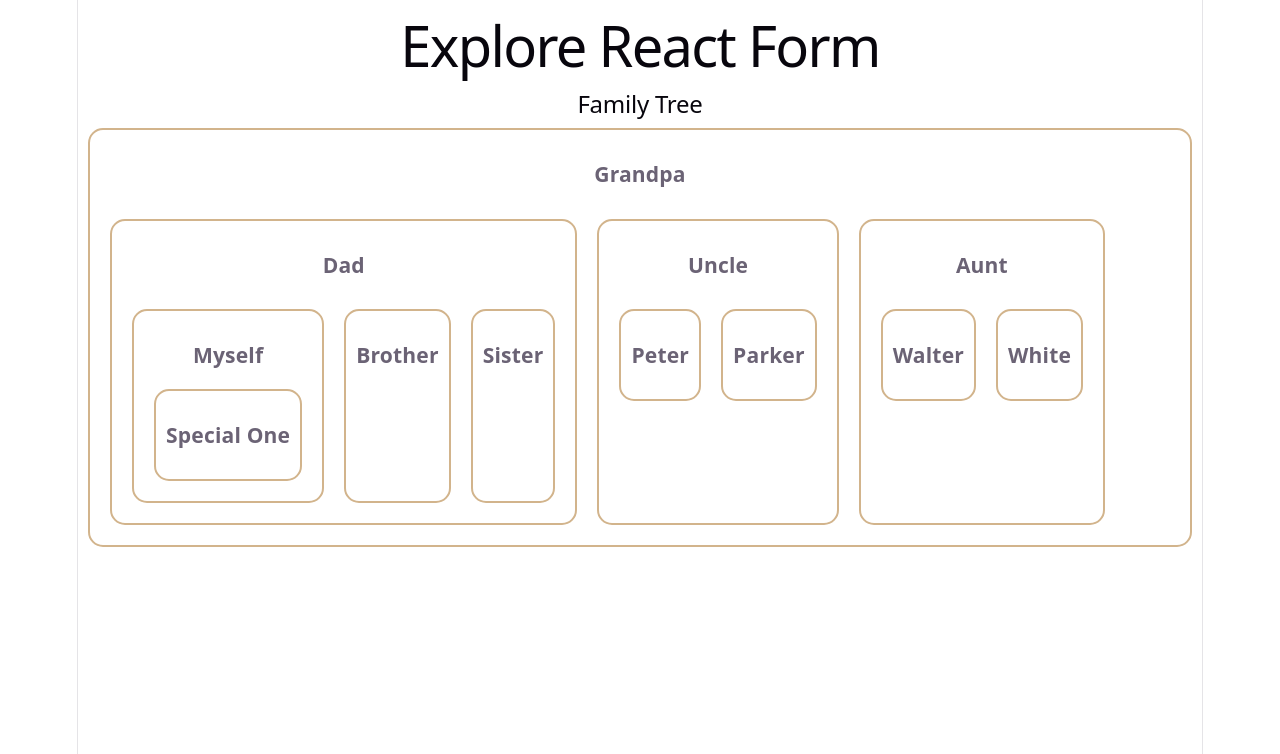
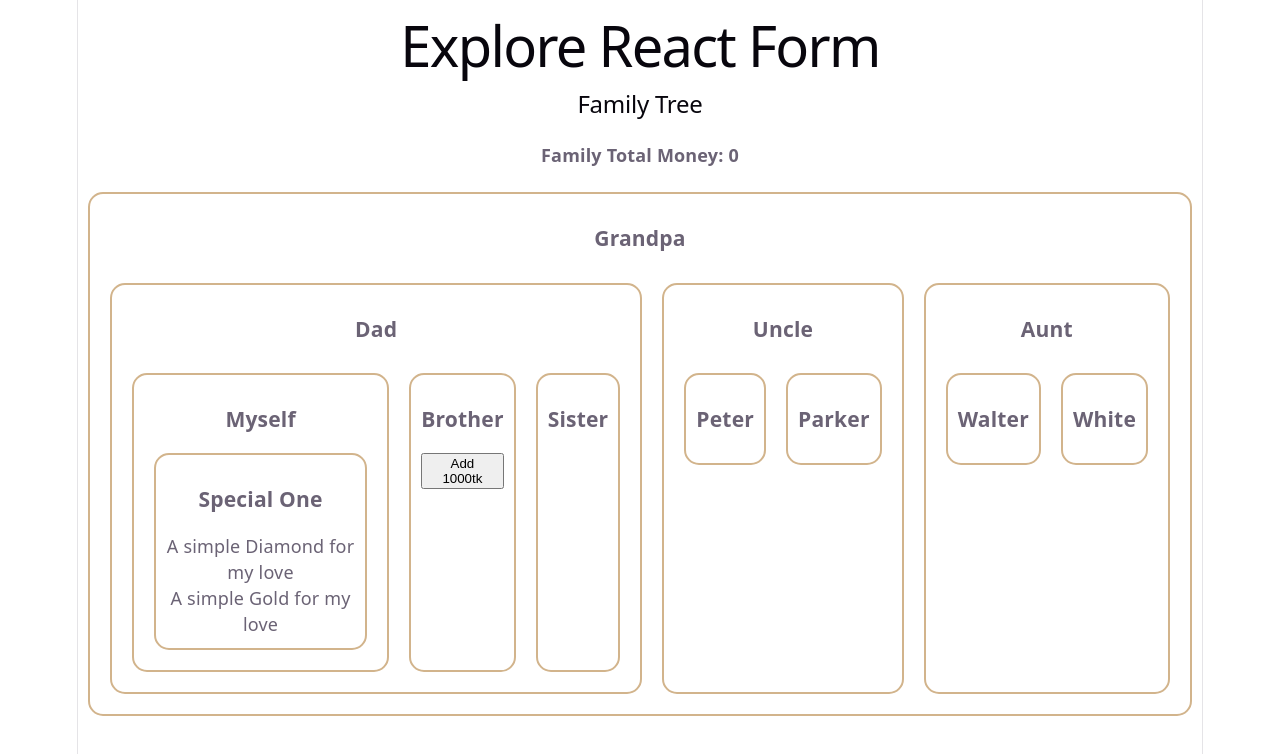
Before and after one commit to shompaaa/explore-react-form, a React (Vite) app: page / in a window 1280 px wide. Shown: the top 754 px of the page. Built offline with nearby package versions, Linux system fonts and the light colour scheme.

Commit message:
explore context API

```diff
--- a/src/components/FamilyTree/Brother.jsx
+++ b/src/components/FamilyTree/Brother.jsx
@@ -1,9 +1,12 @@
-import React from 'react';
+import React, { use } from 'react';
+import { MoneyContext } from './FamilyTree';
 
 const Brother = () => {
+    const [money, setMoney] = use(MoneyContext)
     return (
         <div>
             <h3>Brother</h3>
+            <button onClick={()=>setMoney(money + 1000)}>Add 1000tk</button>
         </div>
     );
 };
--- a/src/components/FamilyTree/Dad.jsx
+++ b/src/components/FamilyTree/Dad.jsx
@@ -3,12 +3,12 @@ import Myself from './Myself';
 import Brother from './Brother';
 import Sister from './Sister';
 
-const Dad = () => {
+const Dad = ({asset}) => {
     return (
         <div>
             <h3>Dad</h3>
             <section className='flex'>
-                <Myself></Myself>
+                <Myself asset= {asset}></Myself>
                 <Brother></Brother>
                 <Sister></Sister>
             </section>
--- a/src/components/FamilyTree/FamilyTree.jsx
+++ b/src/components/FamilyTree/FamilyTree.jsx
@@ -1,14 +1,38 @@
-import React from 'react';
-import Grandpa from './Grandpa';
-import './FamilyTree.css'
+import React, { createContext, useState } from "react";
+import Grandpa from "./Grandpa";
+import "./FamilyTree.css";
+
+// eslint-disable-next-line react-refresh/only-export-components
+export const AssetContext = createContext('');
+
+// eslint-disable-next-line react-refresh/only-export-components
+export const MoneyContext = createContext(0)
 
 const FamilyTree = () => {
-    return (
-        <div className='family-tree'>
-            <h2>Family Tree</h2>
-            <Grandpa></Grandpa>
-        </div>
-    );
+
+    const [money, setMoney] = useState(0)
+
+  const asset = "Diamond";
+  const newAsset = 'Gold';
+
+  return (
+    <div className="family-tree">
+      <h2>Family Tree</h2>
+      <h4>Family Total Money: {money}</h4>
+
+     <MoneyContext value={[money,setMoney]}>
+         <AssetContext.Provider value={newAsset}>
+        <Grandpa asset={asset}></Grandpa>
+      </AssetContext.Provider>
+     </MoneyContext>
+
+    </div>
+  );
 };
 
 export default FamilyTree;
+
+
+/***
+ * 1. create a context using createContext with a initial value. Make sure you import the context to be used in other files
+ */
--- a/src/components/FamilyTree/Grandpa.jsx
+++ b/src/components/FamilyTree/Grandpa.jsx
@@ -3,12 +3,12 @@ import Uncle from "./Uncle";
 import Aunt from "./Aunt";
 import Dad from "./Dad";
 
-const Grandpa = () => {
+const Grandpa = ({asset}) => {
   return (
     <div>
       <h3>Grandpa</h3>
       <section className="flex">
-        <Dad></Dad>
+        <Dad asset = {asset}></Dad>
         <Uncle></Uncle>
         <Aunt></Aunt>
       </section>
--- a/src/components/FamilyTree/Myself.jsx
+++ b/src/components/FamilyTree/Myself.jsx
@@ -1,11 +1,11 @@
 import React from 'react';
 import SpecialOne from './SpecialOne';
 
-const Myself = () => {
+const Myself = ({asset}) => {
     return (
         <div>
             <h3>Myself</h3>
-            <SpecialOne></SpecialOne>
+            <SpecialOne asset={asset}></SpecialOne>
         </div>
     );
 };
--- a/src/components/FamilyTree/SpecialOne.jsx
+++ b/src/components/FamilyTree/SpecialOne.jsx
@@ -1,9 +1,13 @@
-import React from 'react';
+import React, { useContext } from 'react';
+import { AssetContext } from './FamilyTree';
 
-const SpecialOne = () => {
+const SpecialOne = ({asset}) => {
+    const newAsset = useContext(AssetContext)
     return (
         <div>
             <h3>Special One</h3>
+            <p>A simple {asset} for my love</p>
+            <p>A simple {newAsset} for my love</p>
         </div>
     );
 };
```
